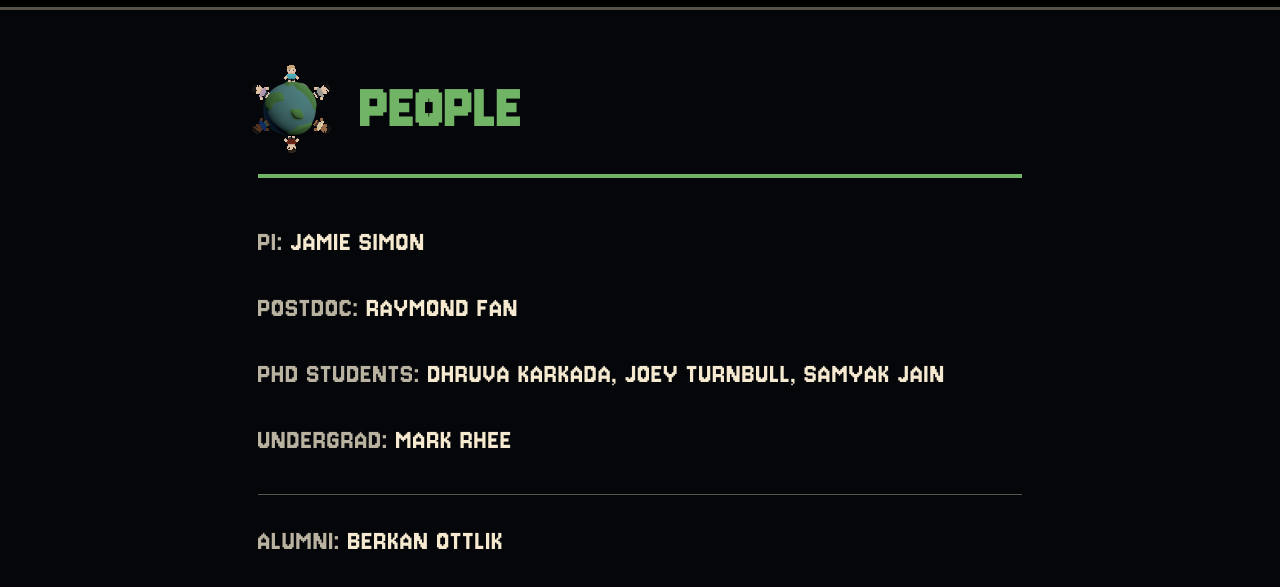
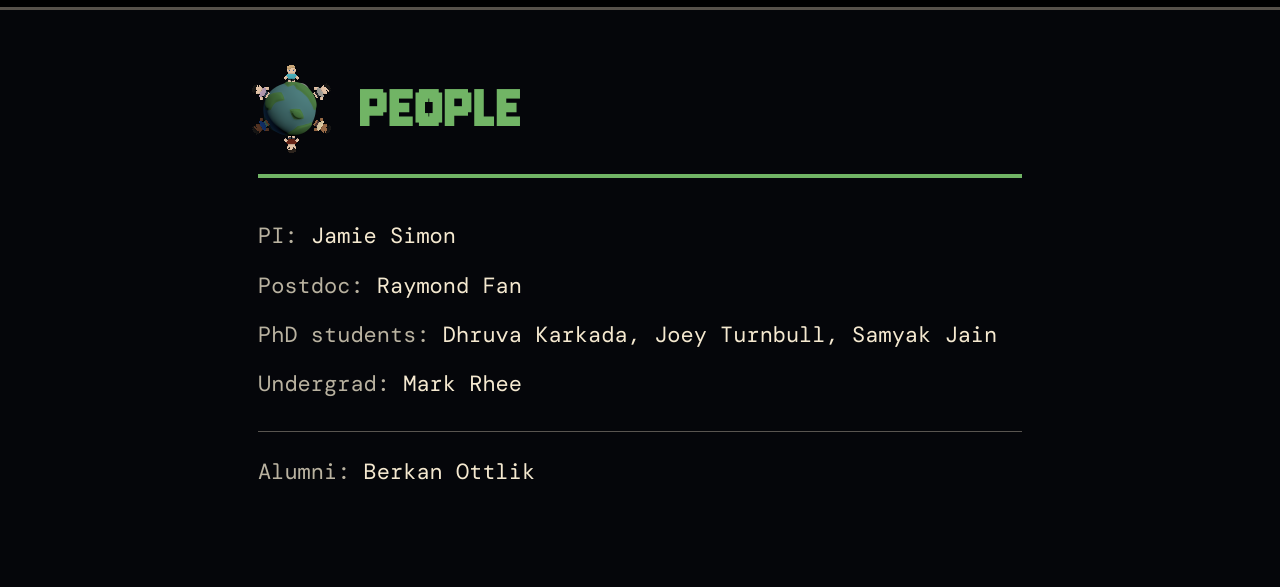
Before and after one commit to the-feature-lab/the-feature-lab.github.io, a website built with Vite: page people/index.html in a window 1280 px wide. Shown: the part 85-672 px from the top of the page. Built offline with nearby package versions, Linux system fonts and the light colour scheme.

Commit message:
People roster in mono + tidy About copy
- People page roster now uses the body mono font, as-authored case (no forced
  uppercase), a bit larger. Capitalize the Postdoc/Undergrad/Alumni role labels.
- About: "FLAB is generously funded..." -> "It's generously funded..." to avoid
  repeating FLAB.

Co-Authored-By: Claude Opus 4.8 <noreply@anthropic.com>

```diff
--- a/people/people.css
+++ b/people/people.css
@@ -2,24 +2,22 @@
    Deliberately all-blocky and all-caps; the other content pages are not.
    Kept separate from site.css so the shared chrome stays untouched. */
 
-/* Uppercase is presentational only — src/data/people.js keeps the real
-   capitalization so author lists elsewhere can render names normally. */
-.roster { margin: 0; text-transform: uppercase; }
+/* Roster in the readable body mono (not the blocky display font), as authored
+   (no forced uppercase). A bit larger than body text on the other pages. */
+.roster { margin: 0; }
 
-.roster-group + .roster-group { margin-top: 18px; }
+.roster-group + .roster-group { margin-top: 14px; }
 
-/* Role label ("PI:", "PHD STUDENTS:"). */
+/* Role label ("PI:", "PhD students:"). */
 .roster-group h2 {
-  font-family: 'Jersey 10', monospace;
+  font-family: var(--font-body);
   font-weight: normal;
-  font-size: 30px;
-  letter-spacing: 1px;
+  font-size: 22px;
   color: var(--muted);
   margin: 0;
 }
 
-/* Names stay in the display font too — this page is deliberately all-blocky,
-   unlike the other content pages. Inherits family/size from the h2. */
+/* Names in the same body mono; inherit size from the h2. */
 .roster-names {
   color: var(--ink);
 }
--- a/src/data/people.js
+++ b/src/data/people.js
@@ -73,13 +73,13 @@ export function editablePeople(people = PEOPLE) {
 // `one`/`many` are the singular/plural section labels.
 export const ROLES = {
   pi:        { order: 0, one: 'PI',            many: 'PIs' },
-  postdoc:   { order: 1, one: 'postdoc',       many: 'postdocs' },
+  postdoc:   { order: 1, one: 'Postdoc',       many: 'Postdocs' },
   phd:       { order: 2, one: 'PhD student',   many: 'PhD students' },
-  undergrad: { order: 3, one: 'undergrad',     many: 'undergrads' },
+  undergrad: { order: 3, one: 'Undergrad',     many: 'Undergrads' },
   // `rule: true` draws a pale divider above this group; `sprites: false` keeps
   // its members off the planets. Alumni keep their sprite data — graduating is
   // just a `role` change, and nothing about their appearance is lost.
-  alumni:    { order: 4, one: 'alumni',        many: 'alumni', rule: true, sprites: false },
+  alumni:    { order: 4, one: 'Alumni',        many: 'Alumni', rule: true, sprites: false },
 };
 
 // Group PEOPLE into [{ key, label, members }], ordered by ROLES[].order.
```
Also changed, not shown: about/index.html (+1 -1 lines).
